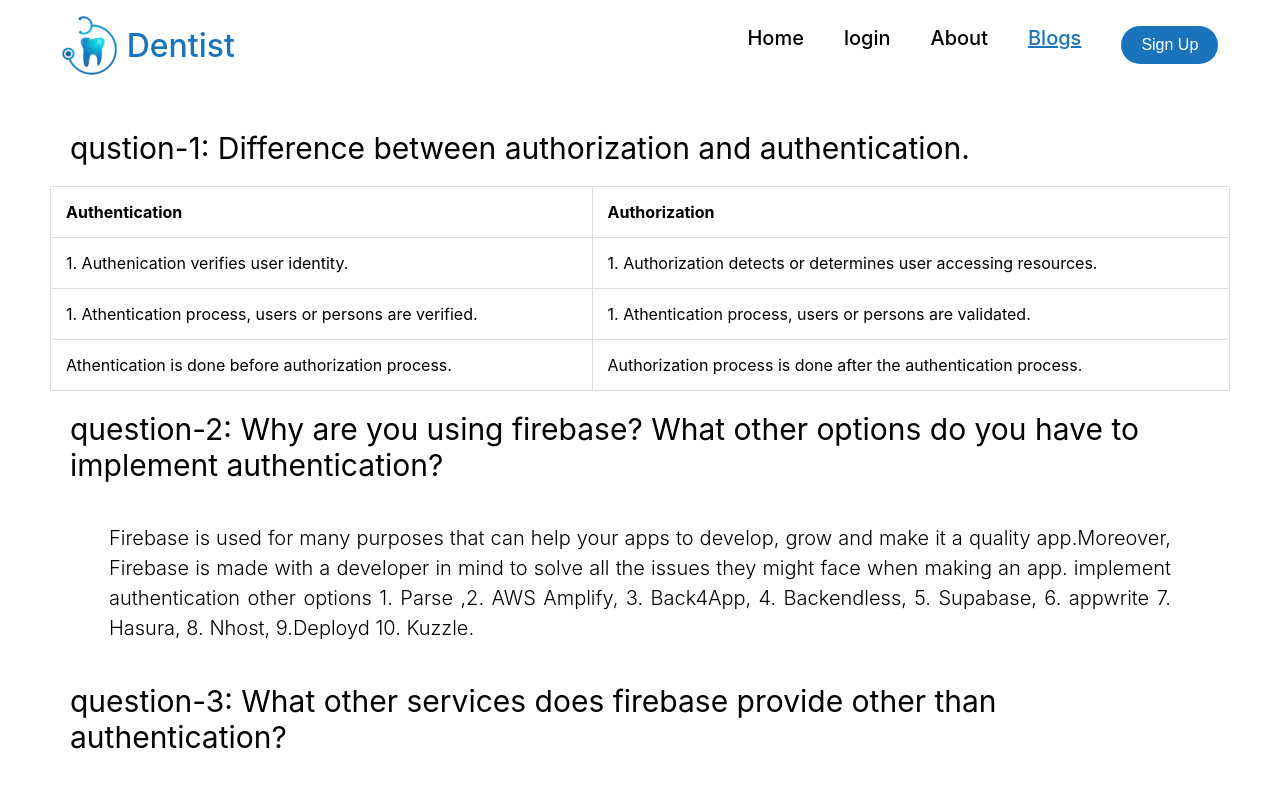
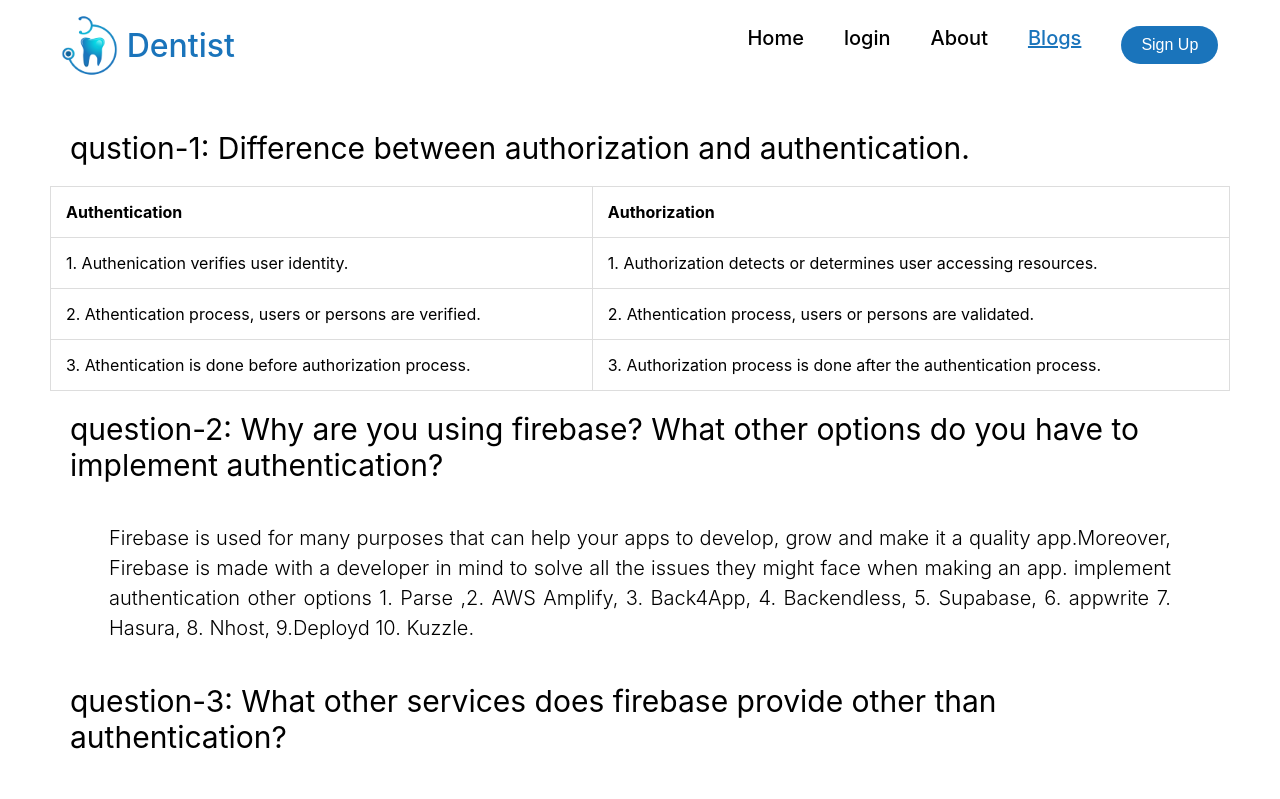
Before and after one commit to hiramonnahareva/independent-service-provider, a React (Create React App) app: page /blogs in a window 1280 px wide. Shown: the top 799 px of the page. Built offline with nearby package versions, Linux system fonts and the light colour scheme; no server answers.

Commit message:
modify blogs

```diff
--- a/src/Pages/Blogs/Blogs.js
+++ b/src/Pages/Blogs/Blogs.js
@@ -17,12 +17,12 @@ const Blogs = () => {
                    <td>1. Authorization detects or determines user accessing resources.</td>
                </tr>
                <tr>
-                   <td>1. Athentication process, users or persons are verified.</td>
-                   <td>1. Athentication process, users or persons are validated.</td>
+                   <td>2. Athentication process, users or persons are verified.</td>
+                   <td>2. Athentication process, users or persons are validated.</td>
                </tr>
                <tr>
-               <td>Athentication is done before authorization process.</td>
-               <td>Authorization process is done after the authentication process.</td>
+               <td>3. Athentication is done before authorization process.</td>
+               <td>3. Authorization process is done after the authentication process.</td>
                </tr>
             </table>
            </div>
```
